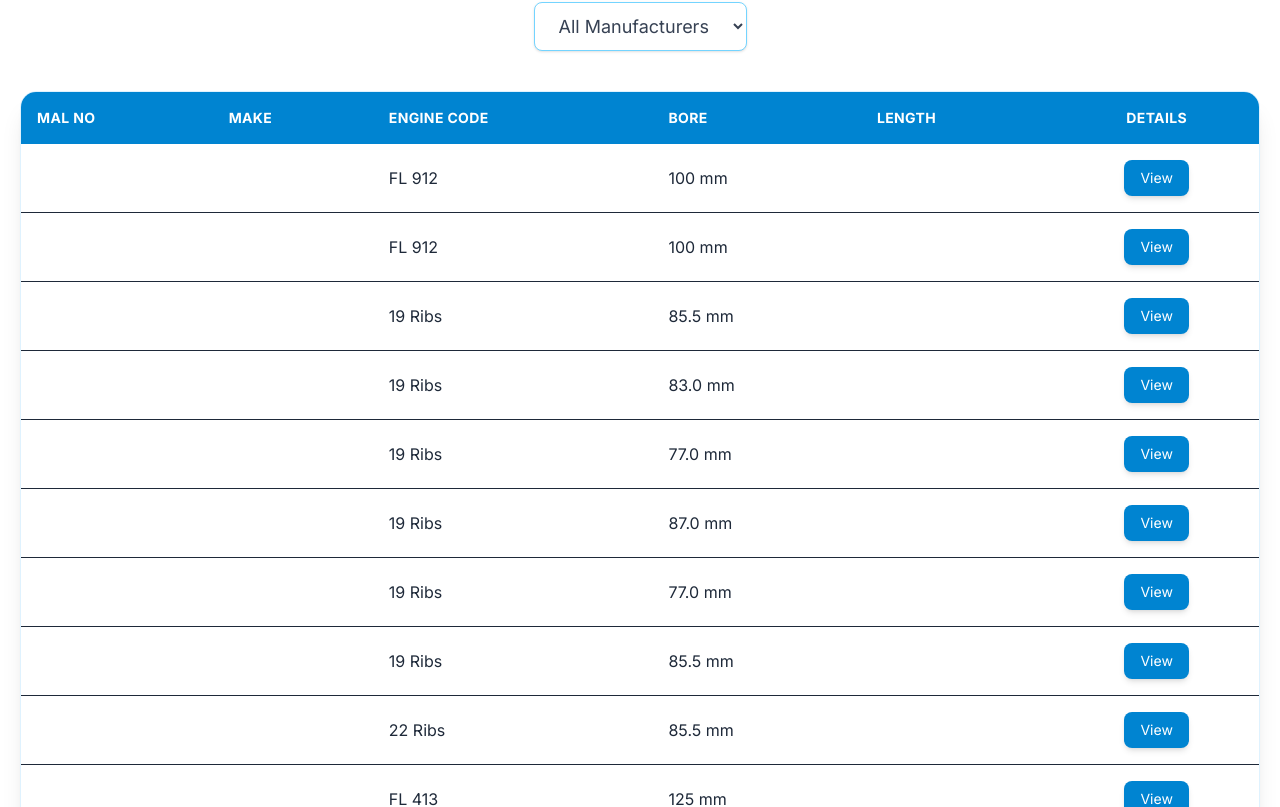
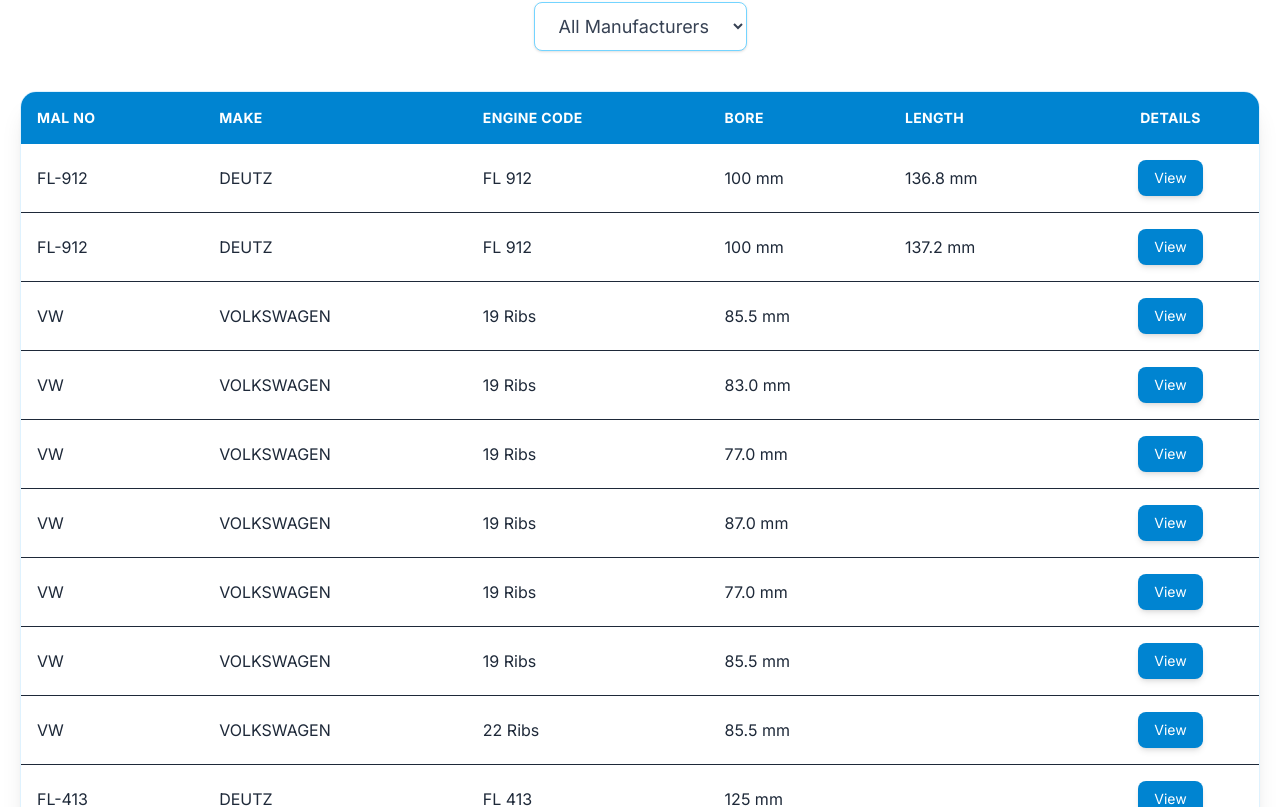
Before and after one commit to dobby0018/smita-enterprises, a Next.js app: page /products in a window 1280 px wide. Shown: the part 2053-2860 px from the top of the page. Built offline with nearby package versions, Linux system fonts and the light colour scheme.

Commit message:
aravind changes 4

```diff
--- a/app/products/page.tsx
+++ b/app/products/page.tsx
@@ -232,11 +232,11 @@
                   key={index}
                   className="border-b hover:bg-sky-50 transition cursor-pointer"
                 >
-                  <td className="p-4">{row.MAL}</td>
-                  <td className="p-4">{row.C}</td>
+                  <td className="p-4">{row.SE_CODE}</td>
+                  <td className="p-4">{row.MAKE}</td>
                   <td className="p-4">{row.ENGINE_CODE}</td>
                   <td className="p-4">{row.BORE}</td>
-                  <td className="p-4">{row.LENGTH}</td>
+                  <td className="p-4">{row.H}</td>
 
                   <td className="p-4 text-center">
                     <button
```
